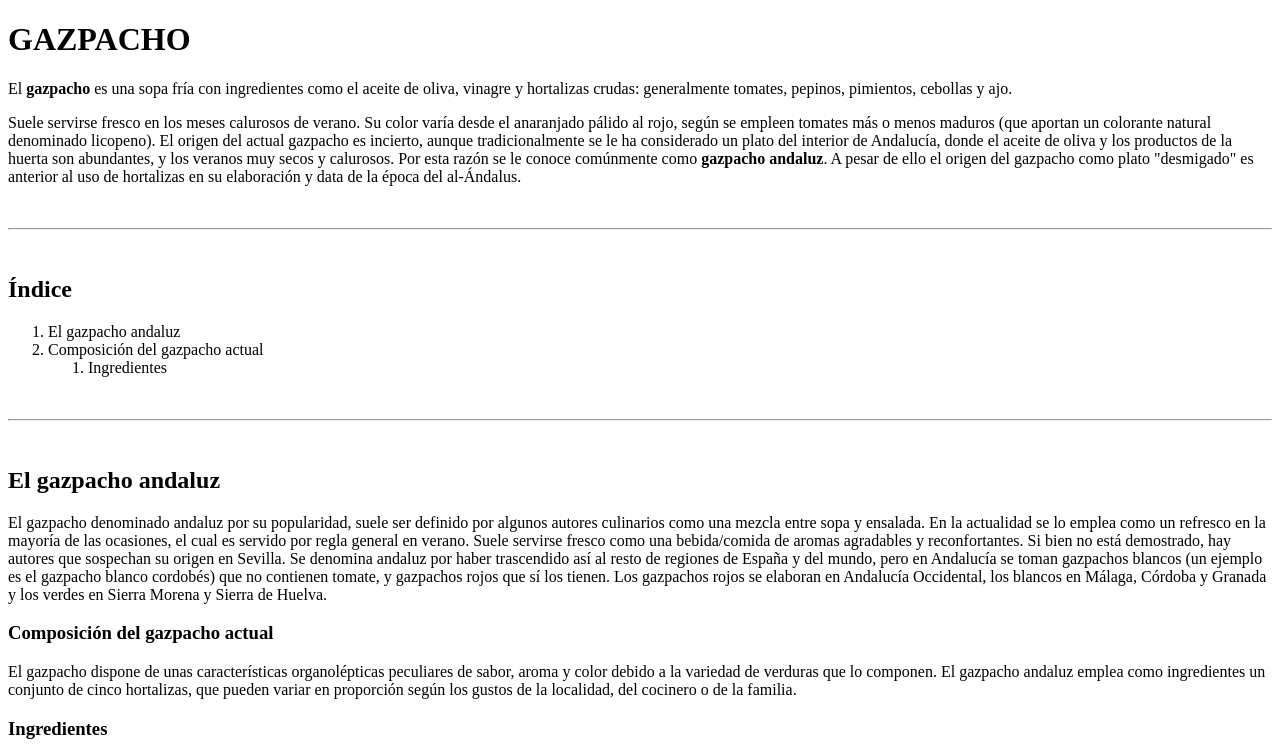
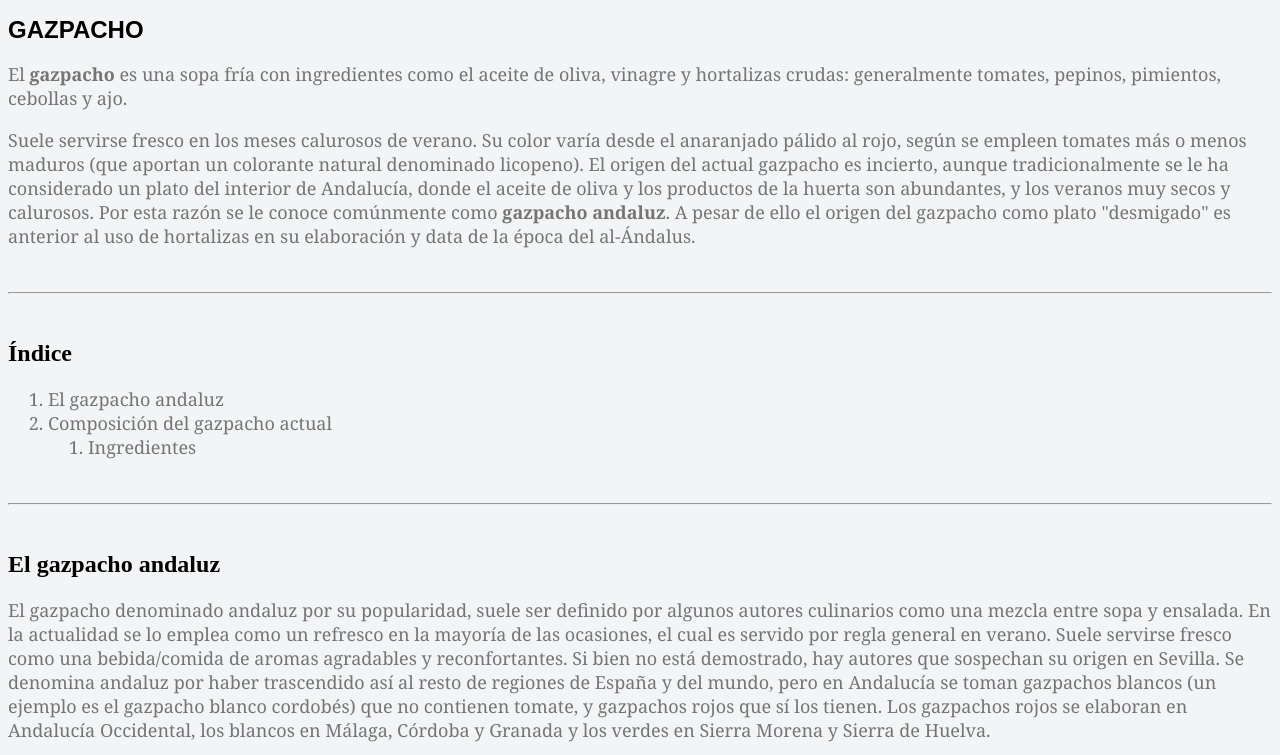
Before and after one commit to Adalab/ejercicios-adalab, a plain HTML site: page modulo-1-tema-01-ejercicio-02-gazpacho/index.html in a window 1280 px wide. Shown: the top 755 px of the page. Drawn offline with Linux system fonts and the light colour scheme.

Commit message:
Add style.css gazpacho

```diff
--- a/modulo-1-tema-01-ejercicio-02-gazpacho/index.html
+++ b/modulo-1-tema-01-ejercicio-02-gazpacho/index.html
@@ -2,7 +2,9 @@
 <html lang="es">
   <head>
     <meta charset="utf-8" />
-    <title>Receta de Gazpacho</title>
+    <meta name="viewport" content="width=device-width, initial-scale=1.0">
+      <title>Receta de Gazpacho</title>
+      <link rel="stylesheet" href="style.css"/>
   </head>
   <body>
       <h1>GAZPACHO</h1>
--- /dev/null
+++ b/modulo-1-tema-01-ejercicio-02-gazpacho/style.css
@@ -0,0 +1,18 @@
+body {
+    background-color: #f3f4f5;
+}
+h1 {
+    font-family: Arial;
+    font-size: 24px;
+    color: black;
+}
+p {
+    font-family: Georgia;
+    font-size: 18px;
+    color: #757575;
+}
+li {
+    font-family: Georgia;
+    font-size: 18px;
+    color: #757575;
+}
```
